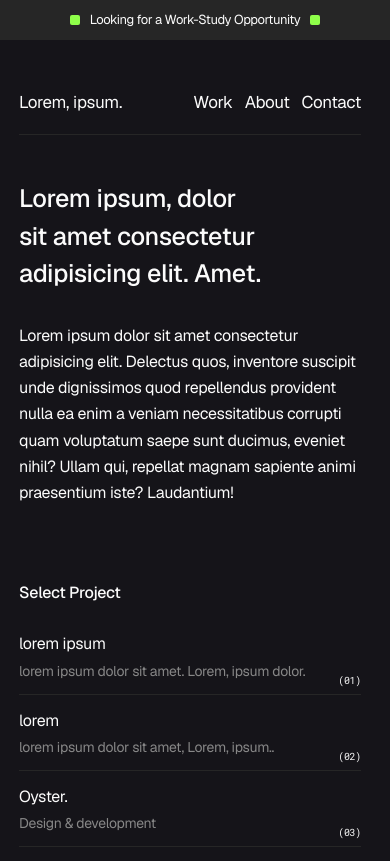
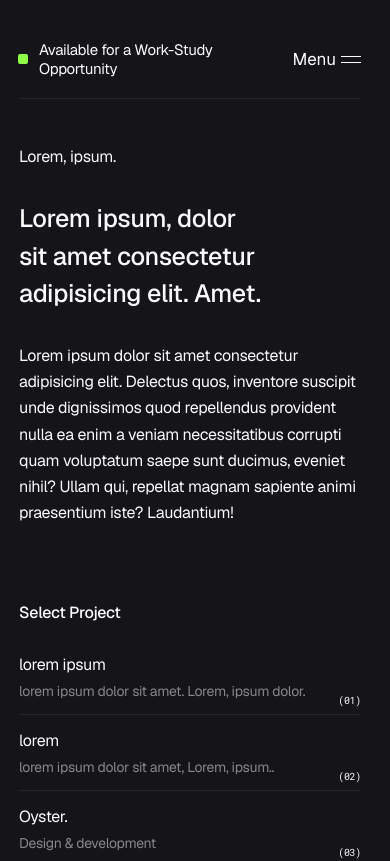
Before and after one commit to QuentinDch/portfolio, a website built with Vite: page index.html in a window 390 px wide. Shown: the top 861 px of the page. Built offline with nearby package versions, Linux system fonts and the light colour scheme.

Commit message:
feat(app): add responsive menu and responsive styling

```diff
--- a/index.html
+++ b/index.html
@@ -17,8 +17,7 @@
   </head>
   <body>
     <div class="container">
-      <aside class="announcement-bar" aria-labelledby="announcement-title">
-        <h2 id="announcement-title">Looking for a Work-Study Opportunity</h2>
+      <aside class="announcement-bar">
         <div class="announcement-bar-inner">
           <span class="announcement-bar__text">
             I’m currently looking for a work-study position to grow my skills
@@ -43,6 +42,10 @@
           <h1 class="navbar__title">
             <a href="/" aria-label="Back to homepage">Lorem, ipsum.</a>
           </h1>
+          <span class="announcement-title-smartphone">
+            Available for a Work-Study <br />
+            Opportunity
+          </span>
           <ul class="navbar__menu">
             <li class="navbar__menu-item">
               <a href="#project">work</a>
@@ -54,9 +57,21 @@
               <a href="#contact">contact</a>
             </li>
           </ul>
+          <button
+            class="navbar__toggler"
+            type="button"
+            aria-label="toggle curtain navigation"
+          >
+            <span class="navbar__toggler-text">menu</span>
+            <span class="navbar__toggler-box">
+              <span class="navbar__toggler-line navbar__toggler-line--1"></span>
+              <span class="navbar__toggler-line navbar__toggler-line--2"></span>
+            </span>
+          </button>
         </nav>
       </header>
       <section class="section profile">
+        <h1 class="title-smartphone">Lorem, ipsum.</h1>
         <h2 class="section__title profile__title">
           Lorem ipsum, dolor sit amet consectetur adipisicing elit. Amet.
         </h2>
--- /dev/null
+++ b/src/js/components/menuToggler.js
@@ -0,0 +1,28 @@
+// menuToggler.js
+
+export function initHamburgerButton() {
+  const togglerButton = document.querySelector(".navbar__toggler");
+  const navigation = document.querySelector(".navbar__menu");
+  const navLinks = document.querySelectorAll(".navbar__menu a");
+
+  togglerButton.addEventListener("click", () => {
+    togglerButton.classList.toggle("active");
+    navigation.classList.toggle("active");
+  });
+
+  navLinks.forEach((link) => {
+    link.addEventListener("click", (event) => {
+      event.preventDefault();
+
+      togglerButton.classList.remove("active");
+      navigation.classList.remove("active");
+
+      setTimeout(() => {
+        const targetId = link.getAttribute("href");
+        document
+          .querySelector(targetId)
+          ?.scrollIntoView({ behavior: "smooth" });
+      }, 300);
+    });
+  });
+}
--- a/src/js/main.js
+++ b/src/js/main.js
@@ -7,6 +7,7 @@ import "../sass/main.scss";
 import { initializeFooterDate } from "./components/dateUtils.js";
 import { clipboard } from "./components/clipboard.js";
 import { annoucementBar } from "./components/annoucementBar.js";
+import { initHamburgerButton } from "./components/menuToggler.js";
 
 document.addEventListener("DOMContentLoaded", () => {
   console.log("Portfolio loaded successfully!");
@@ -14,4 +15,5 @@ document.addEventListener("DOMContentLoaded", () => {
   initializeFooterDate();
   clipboard();
   annoucementBar();
+  initHamburgerButton();
 });
--- /dev/null
+++ b/src/sass/components/_annoncementSmartphone.scss
@@ -0,0 +1,34 @@
+// _annoncementSmartphone.scss
+@use "@variables" as *;
+
+.announcement-title-smartphone {
+  display: none;
+  @media screen and (max-width: 767px) {
+    display: block;
+    font-size: 15rem;
+    line-height: normal;
+    position: relative;
+    z-index: 10;
+    margin-left: 20rem;
+  }
+}
+
+.announcement-title-smartphone::before {
+  content: "";
+  position: absolute;
+  width: 10rem;
+  height: 10rem;
+  border-radius: 2px;
+  background-color: $color-accent-green;
+  top: 50%;
+  left: -15%;
+  transform: translate(50%, -50%);
+}
+
+.title-smartphone {
+  display: none;
+  @media screen and (max-width: 767px) {
+    display: block;
+    margin-bottom: 30rem;
+  }
+}
--- a/src/sass/components/_announcement.scss
+++ b/src/sass/components/_announcement.scss
@@ -19,6 +19,9 @@
   transition-property: opacity, translate;
   transition-duration: 800ms;
   transition-timing-function: cubic-bezier(0.4, 0, 0.2, 1);
+  @media screen and (max-width: 767px) {
+    display: none;
+  }
 }
 
 .announcement-bar-inner {
@@ -26,9 +29,6 @@
   width: fit-content;
   flex: auto;
   flex-direction: row;
-  @media screen and (max-width: 767px) {
-    display: none;
-  }
 }
 
 .announcement-bar__text {
@@ -64,36 +64,3 @@
   right: 0;
   transform: translate(50%, -50%);
 }
-
-#announcement-title {
-  display: none;
-  @media screen and (max-width: 767px) {
-    display: block;
-    font-size: 13rem;
-    line-height: 20rem;
-    position: relative;
-    user-select: none;
-  }
-}
-
-#announcement-title::after,
-#announcement-title::before {
-  content: "";
-  position: absolute;
-  width: 10rem;
-  height: 10rem;
-  border-radius: 2px;
-  background-color: $color-accent-green;
-}
-
-#announcement-title::after {
-  top: 50%;
-  right: 0;
-  transform: translate(200%, -50%);
-}
-
-#announcement-title::before {
-  top: 50%;
-  left: 0;
-  transform: translate(-200%, -50%);
-}
--- /dev/null
+++ b/src/sass/components/_menuToggler.scss
@@ -0,0 +1,49 @@
+// _menuToggler.scss
+@use "@variables" as *;
+@use "@mixins" as *;
+
+.navbar__toggler {
+  display: none;
+  @media screen and (max-width: 767px) {
+    @include flex-center;
+    gap: 5rem;
+  }
+}
+
+.navbar__toggler-text {
+  position: relative;
+  z-index: 10;
+  text-transform: capitalize;
+}
+
+.navbar__toggler-box {
+  width: 20px;
+  position: relative;
+  z-index: 10;
+  @include flex-center;
+}
+
+.navbar__toggler-line {
+  position: absolute;
+  display: block;
+  width: 100%;
+  height: 1px;
+  background-color: $color-light;
+  transition-property: transform;
+  transition-duration: 300ms;
+  transition-timing-function: cubic-bezier(0.4, 0, 0.2, 1);
+
+  &--1 {
+    transform: translateY(-3px);
+  }
+  &--2 {
+    transform: translateY(3px);
+  }
+}
+
+.navbar__toggler.active .navbar__toggler-line--1 {
+  transform: translateY(0) rotate(135deg);
+}
+.navbar__toggler.active .navbar__toggler-line--2 {
+  transform: translateY(0) rotate(-135deg);
+}
--- a/src/sass/layouts/_container.scss
+++ b/src/sass/layouts/_container.scss
@@ -6,6 +6,6 @@
     padding: 80rem;
   }
   @media screen and (max-width: 767px) {
-    padding: 70rem 5% 0;
+    padding: 20rem 5% 0;
   }
 }
--- a/src/sass/layouts/_navbar.scss
+++ b/src/sass/layouts/_navbar.scss
@@ -9,27 +9,52 @@
   letter-spacing: -0.02em;
   color: $color-light;
 
+  &__title {
+    @media screen and (max-width: 767px) {
+      display: none;
+    }
+  }
+
   &__menu {
     display: flex;
     gap: 18rem;
     flex-direction: row;
 
     @media screen and (max-width: 767px) {
-      gap: 12rem;
+      position: fixed;
+      top: 0;
+      right: 0;
+      width: 100%;
+      z-index: 5;
+      min-height: 90vh;
+      padding: 150rem 5% 0;
+      display: flex;
+      flex-direction: column;
+      background-color: $color-dark-alt;
+      color: $color-light;
+      transform: translateY(-100%);
+      transition: transform 300ms cubic-bezier(0.73, 0.11, 0.67, 0.84);
     }
   }
+}
+
+.navbar__menu.active {
+  transform: translateY(0);
 }
 
 .navbar__menu-item {
   position: relative;
   padding-right: 20rem;
   @media screen and (max-width: 767px) {
-    padding-right: 0;
+    margin: 8rem 0;
   }
 }
 
 .navbar__menu-item a {
   text-transform: capitalize;
+  @media screen and (max-width: 767px) {
+    font-size: 30rem;
+  }
 }
 
 .navbar__menu-item::before {
--- a/src/sass/main.scss
+++ b/src/sass/main.scss
@@ -19,3 +19,5 @@
 @use "./components/about";
 @use "./components/contact";
 @use "./components/announcement";
+@use "./components/annoncementSmartphone";
+@use "./components/menuToggler";
```
Also changed, not shown: src/arrowSvg.txt (added, +18 -0 lines).
